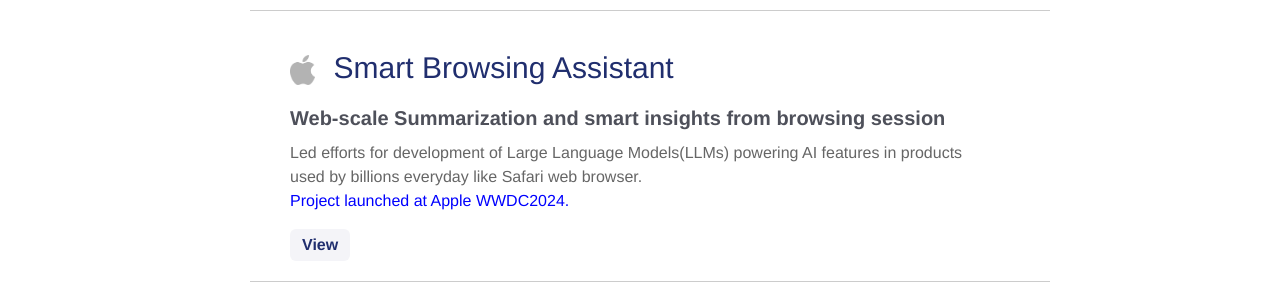
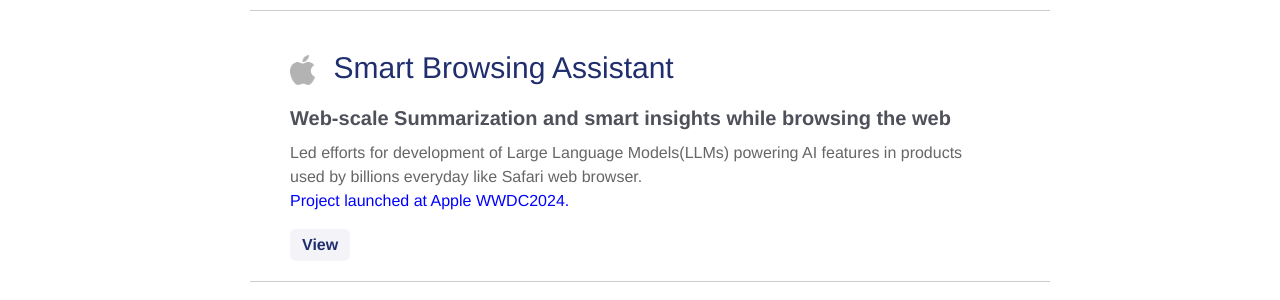
Before and after one commit to kartikperisetla/kartikperisetla.github.io, a Jekyll site: the page built from _pages/projects.md, in a window 1280 px wide and 900 px high. Shown: the part 373-673 px from the top of the window. Built offline with Jekyll 4.4.1, drawn with Linux system fonts in a browser that asks for light colours; nearby versions of some CDN libraries.

Commit message:
copy: rename Smart Browsing Assistant subheading

```diff
--- a/_pages/projects.md
+++ b/_pages/projects.md
@@ -31,7 +31,7 @@
     Smart Browsing Assistant
 </h3>
 <p align="justify">
-    <b><h4 style="color:#4E505A">Web-scale Summarization and smart insights from browsing session</h4></b>
+    <b><h4 style="color:#4E505A">Web-scale Summarization and smart insights while browsing the web</h4></b>
     Led efforts for development of Large Language Models(LLMs) powering AI features in products used by billions everyday like Safari web browser.<br/>
     <a  style="color:blue" href="https://www.apple.com/macos/macos-sequoia-preview/#:~:text=A%20smarter%2C%20redesigned%20Reader" target="_blank">Project launched at Apple WWDC2024.</a>
 </p>
```
